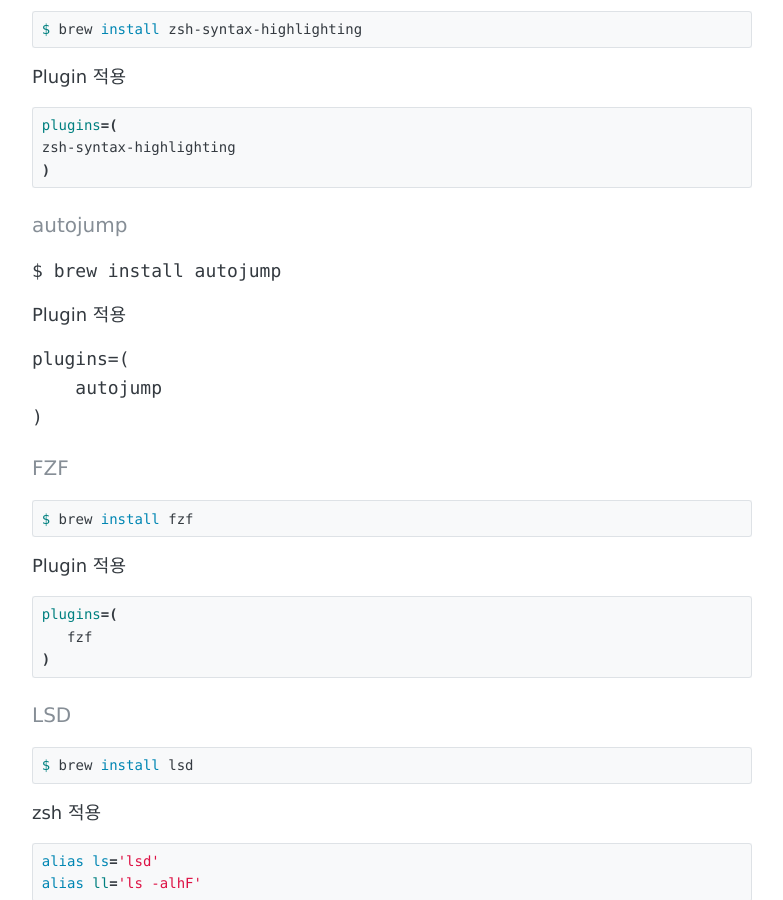
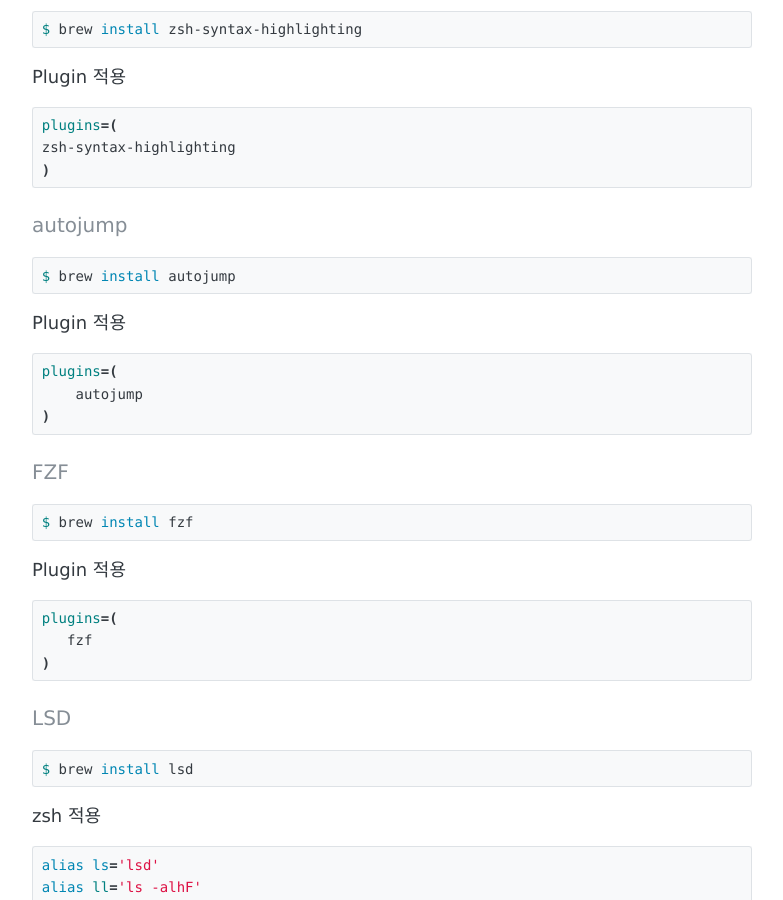
Before and after one commit to JihunDev/JihunDev.github.io, a Jekyll site: the page built from _posts/2020-07-16-Setting-2020_Development_Computer.md, in a window 1280 px wide and 900 px high, scrolled down 6581 px. Shown: the whole window, without its empty margins (248-1031 px from the left). Built offline with Jekyll 4.4.1, drawn with Linux system fonts in a browser that asks for light colours; some web fonts are replaced; comment, search, counter and statistics services are not loaded.

Commit message:
Docs: 오타수정

````diff
--- a/_posts/2020-07-16-Setting-2020_Development_Computer.md
+++ b/_posts/2020-07-16-Setting-2020_Development_Computer.md
@@ -293,11 +293,11 @@
 ```
 
 #### autojump
-```cshell
+```shell
 $ brew install autojump
 ```
 Plugin 적용
-``` bshh
+``` bash
 plugins=(
     autojump
 )
````
